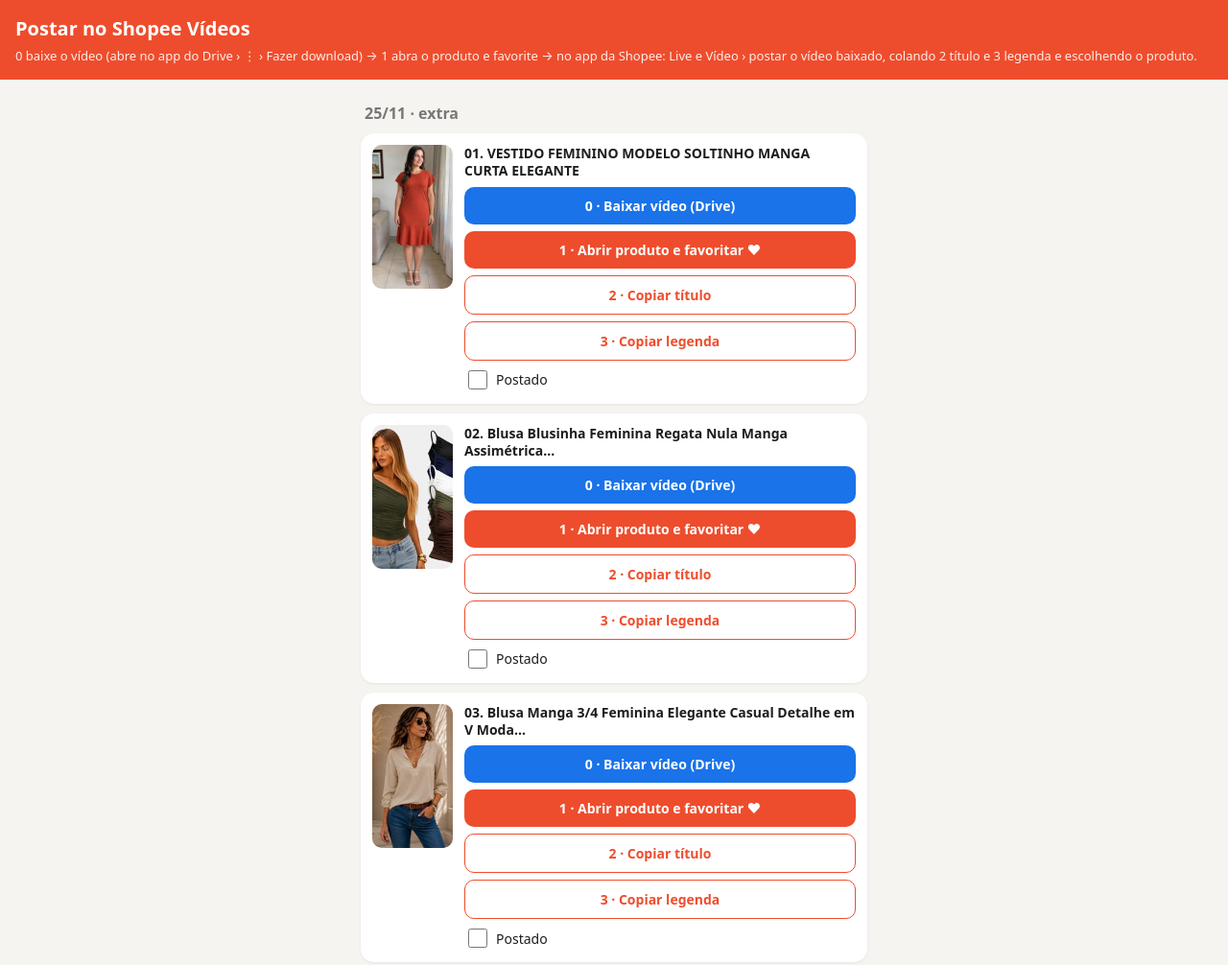
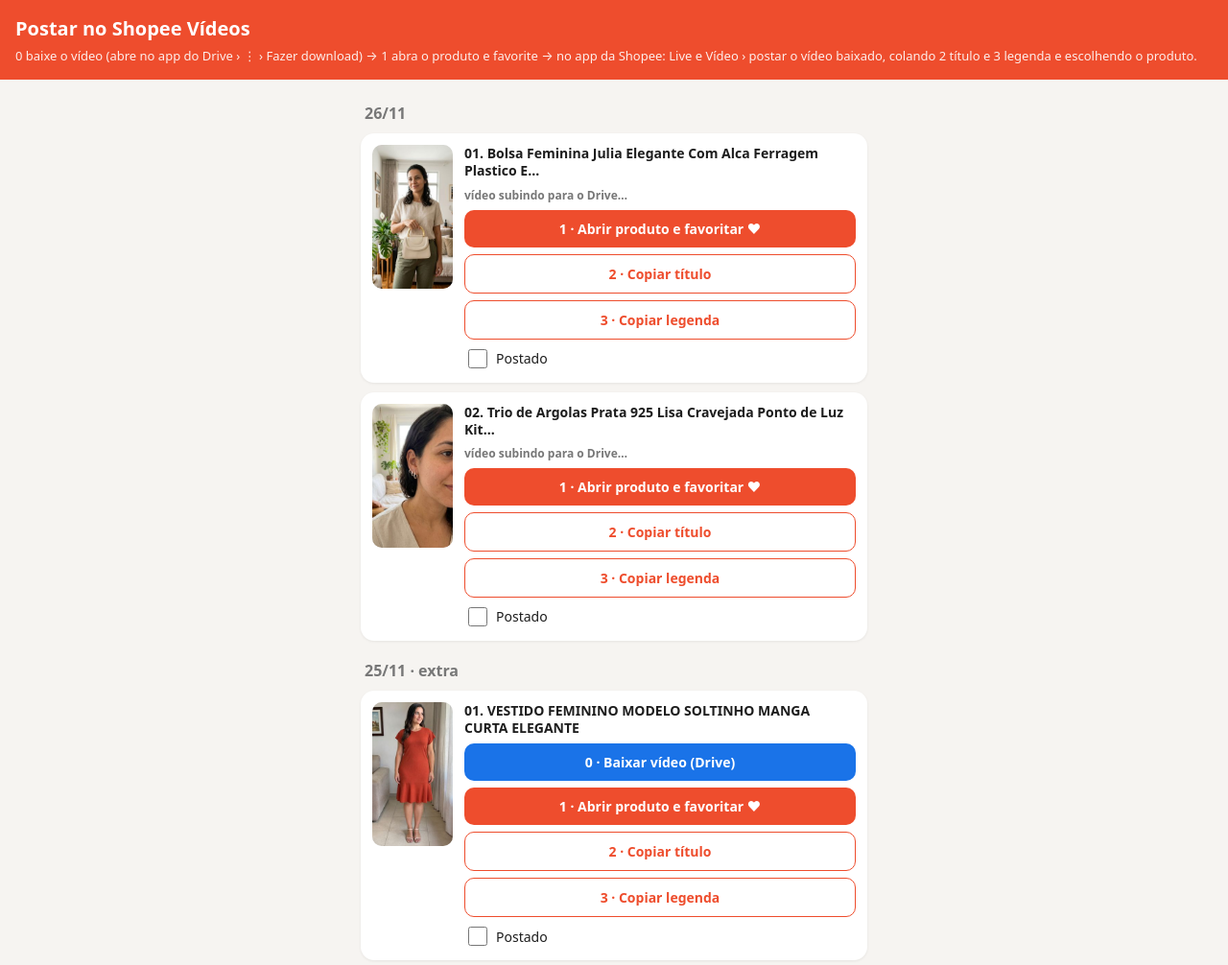
Before and after one commit to 19felipereis97-sys/achadinhos, a plain HTML site: page postar/index.html in a window 1280 px wide. Shown: the top 1006 px of the page at 96% size. Drawn offline with Linux system fonts and the light colour scheme.

Commit message:
Atualiza posts 2026-11-26 03:39

```diff
--- a/postar/index.html
+++ b/postar/index.html
@@ -25,7 +25,11 @@ button.bt.copiado{background:#1a8a3a;border-color:#1a8a3a;color:#fff}
 <header><h1>Postar no Shopee Vídeos</h1>
 <p>0 baixe o vídeo (abre no app do Drive › ⋮ › Fazer download) → 1 abra o produto e favorite →
 no app da Shopee: Live e Vídeo › postar o vídeo baixado, colando 2 título e 3 legenda e escolhendo o produto.</p></header>
-<main><h2>25/11 · extra</h2><article data-chave="2026-11-25-extra-01"><img src="img/2026-11-25-extra-01.jpg" alt=""><div class="corpo"><h3>01. VESTIDO FEMININO MODELO SOLTINHO MANGA CURTA ELEGANTE</h3><a class="bt video" href="https://drive.google.com/file/d/1AKLZg-2Jx6DUe4CX9rh3CalJV4cJiI8E/view">0 · Baixar vídeo (Drive)</a><a class="bt" href="https://shopee.com.br/product/1232863387/58264629891">1 · Abrir produto e favoritar ❤</a><button class="bt" data-copiar="VESTIDO FEMININO MODELO SOLTINHO MANGA CURTA ELEGANTE">2 · Copiar título</button><button class="bt" data-copiar="VESTIDO FEMININO MODELO SOLTINHO MANGA CURTA ELEGANTE por R$ 39,15 🛒
+<main><h2>26/11</h2><article data-chave="2026-11-26-01"><img src="img/2026-11-26-01.jpg" alt=""><div class="corpo"><h3>01. Bolsa Feminina Julia Elegante Com Alca Ferragem Plastico E…</h3><span class="falta">vídeo subindo para o Drive…</span><a class="bt" href="https://shopee.com.br/product/1059867751/23798746755">1 · Abrir produto e favoritar ❤</a><button class="bt" data-copiar="Bolsa Feminina Julia Elegante Com Alca Ferragem Plastico E…">2 · Copiar título</button><button class="bt" data-copiar="Bolsa Feminina Julia Elegante Com Alca Ferragem Plastico E… por R$ 39,90 🛒
+📸 Imagem ilustrativa (IA). Confira as medidas.
+#achadinhos #shopee">3 · Copiar legenda</button><label class="feito"><input type="checkbox"> Postado</label></div></article><article data-chave="2026-11-26-02"><img src="img/2026-11-26-02.jpg" alt=""><div class="corpo"><h3>02. Trio de Argolas Prata 925 Lisa Cravejada Ponto de Luz Kit…</h3><span class="falta">vídeo subindo para o Drive…</span><a class="bt" href="https://shopee.com.br/product/1454839796/23693710162">1 · Abrir produto e favoritar ❤</a><button class="bt" data-copiar="Trio de Argolas Prata 925 Lisa Cravejada Ponto de Luz Kit…">2 · Copiar título</button><button class="bt" data-copiar="Trio de Argolas Prata 925 Lisa Cravejada Ponto de Luz Kit… por R$ 18,90 🛒
+📸 Imagem ilustrativa (IA). Confira as medidas.
+#achadinhos #shopee">3 · Copiar legenda</button><label class="feito"><input type="checkbox"> Postado</label></div></article><h2>25/11 · extra</h2><article data-chave="2026-11-25-extra-01"><img src="img/2026-11-25-extra-01.jpg" alt=""><div class="corpo"><h3>01. VESTIDO FEMININO MODELO SOLTINHO MANGA CURTA ELEGANTE</h3><a class="bt video" href="https://drive.google.com/file/d/1AKLZg-2Jx6DUe4CX9rh3CalJV4cJiI8E/view">0 · Baixar vídeo (Drive)</a><a class="bt" href="https://shopee.com.br/product/1232863387/58264629891">1 · Abrir produto e favoritar ❤</a><button class="bt" data-copiar="VESTIDO FEMININO MODELO SOLTINHO MANGA CURTA ELEGANTE">2 · Copiar título</button><button class="bt" data-copiar="VESTIDO FEMININO MODELO SOLTINHO MANGA CURTA ELEGANTE por R$ 39,15 🛒
 📸 Imagem ilustrativa (IA). Confira as medidas.
 #achadinhos #achadinhosshopee">3 · Copiar legenda</button><label class="feito"><input type="checkbox"> Postado</label></div></article><article data-chave="2026-11-25-extra-02"><img src="img/2026-11-25-extra-02.jpg" alt=""><div class="corpo"><h3>02. Blusa Blusinha Feminina Regata Nula Manga Assimétrica…</h3><a class="bt video" href="https://drive.google.com/file/d/1T70ywh_nNscWpBbE44FpKrkNaDYlLzYX/view">0 · Baixar vídeo (Drive)</a><a class="bt" href="https://shopee.com.br/product/1191271291/49616374032">1 · Abrir produto e favoritar ❤</a><button class="bt" data-copiar="Blusa Blusinha Feminina Regata Nula Manga Assimétrica…">2 · Copiar título</button><button class="bt" data-copiar="Blusa Blusinha Feminina Regata Nula Manga Assimétrica… por R$ 28,10 🛒
 📸 Imagem ilustrativa (IA). Confira as medidas.
```
Also changed, not shown: postar/img/2026-11-26-01.jpg (added), postar/img/2026-11-26-02.jpg (added).
